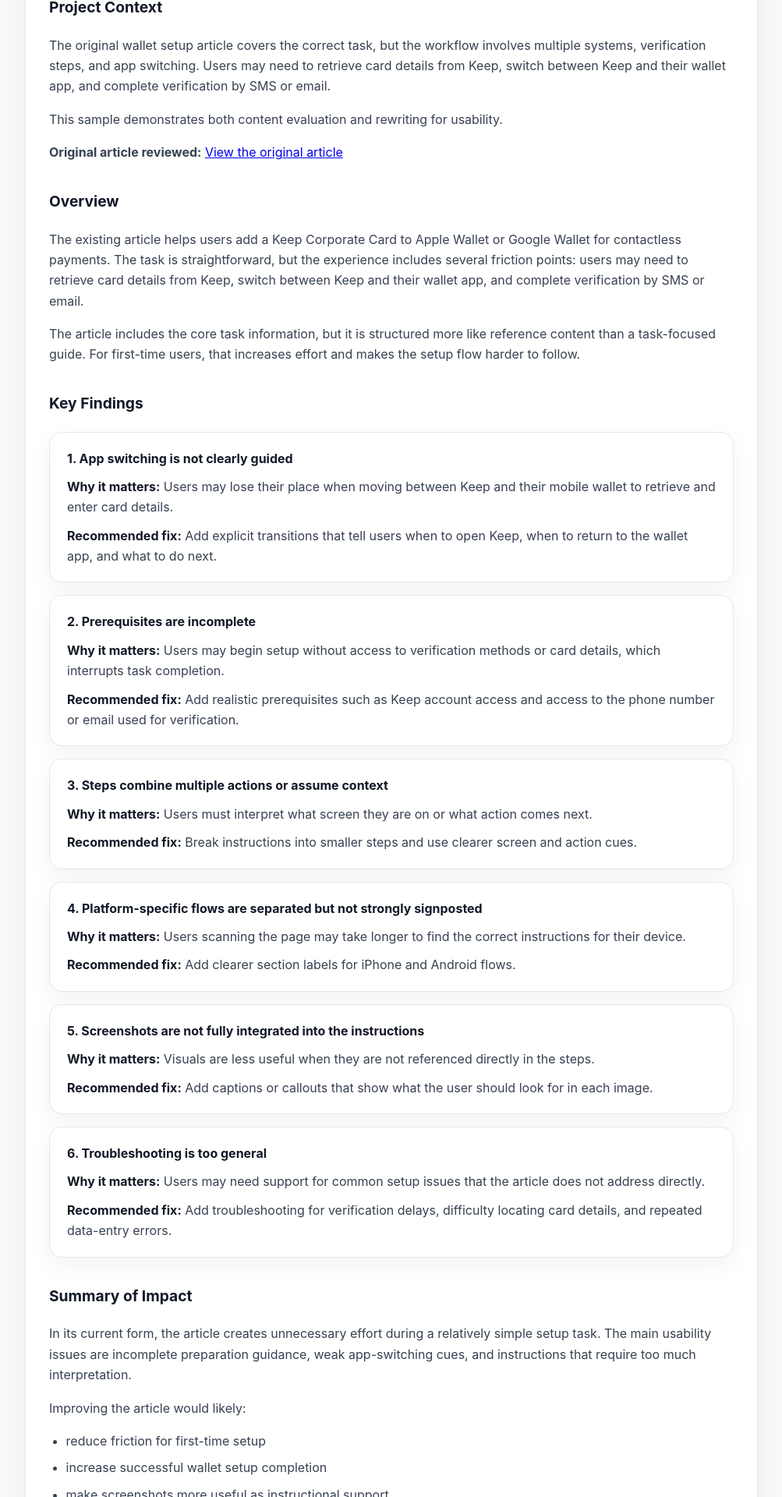
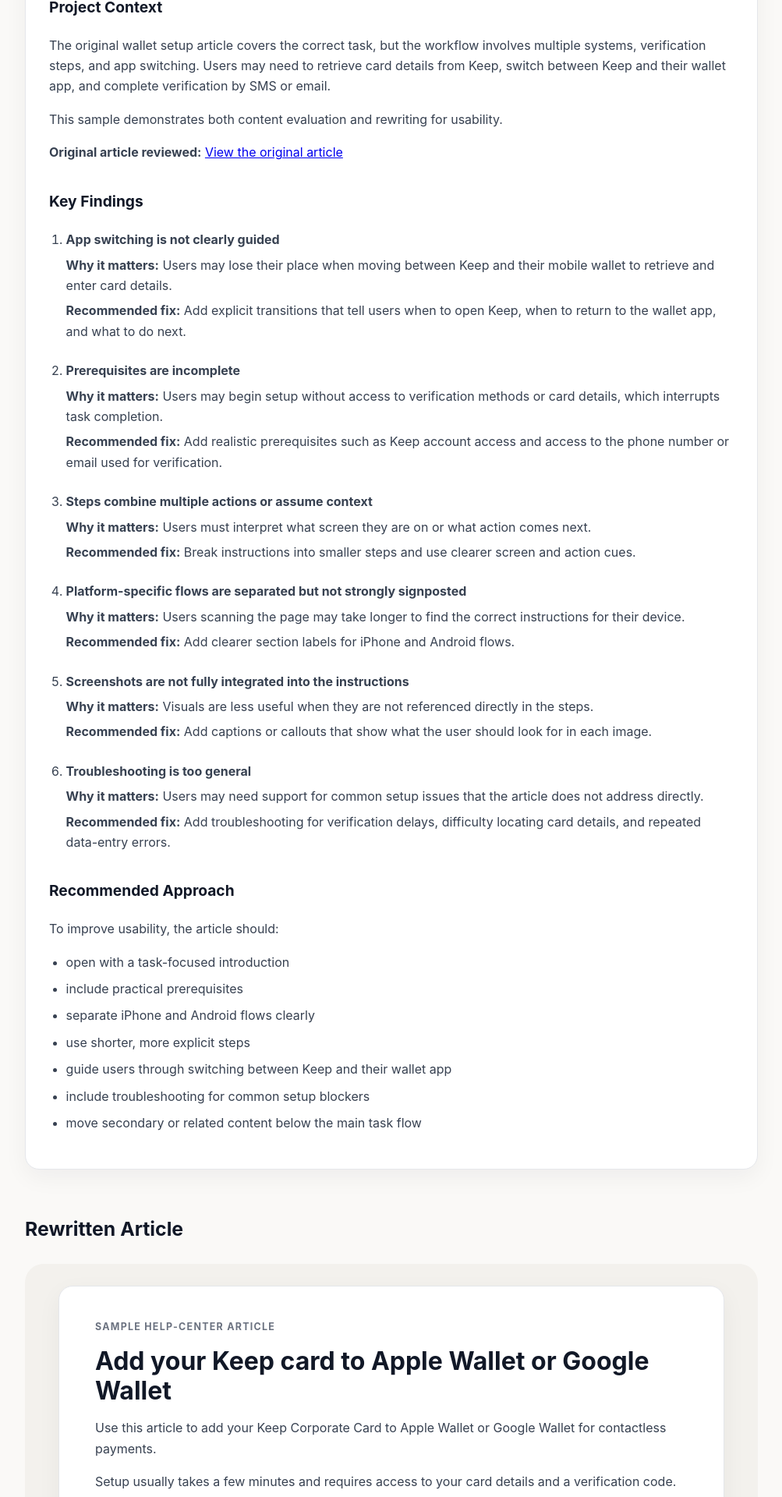
Before and after one commit to kimberleykenney/kimberleykenney.github.io, a Jekyll site: the page built from piece-1.md, in a window 1280 px wide. Shown: the part 782-2702 px from the top of the page at 78% size, without its empty margins (138-1141 px from the left). Built offline with Jekyll 4.4.1, drawn with Linux system fonts in a browser that asks for light colours; some of the changed text lies outside the part shown.

Commit message:
Update piece-1.md

```diff
--- a/piece-1.md
+++ b/piece-1.md
@@ -114,27 +113,16 @@ permalink: /piece-1/
     margin-top: 24px;
   }
 
-  .finding-grid {
-    display: grid;
-    gap: 16px;
+  .findings-list {
     margin-top: 20px;
   }
 
-  .finding {
-    border-radius: 16px;
-    padding: 20px 22px;
+  .findings-list li {
+    margin-bottom: 24px;
   }
 
-  .finding p {
-    margin: 0 0 10px;
-  }
-
-  .finding p:last-child {
-    margin-bottom: 0;
-  }
-
-  .finding strong {
-    color: #111827;
+  .findings-list p {
+    margin: 6px 0;
   }
 
   .article-wrap {
@@ -246,72 +234,45 @@ permalink: /piece-1/
   <a href="https://help.trykeep.com/en/articles/10132858-how-to-add-your-keep-card-to-your-digital-wallet" target="_blank">View the original article</a>
 </p>
 
-<h3>Overview</h3>
-
-<p>
-  The existing article helps users add a Keep Corporate Card to Apple Wallet or Google Wallet for contactless payments. The task is straightforward, but the experience includes several friction points: users may need to retrieve card details from Keep, switch between Keep and their wallet app, and complete verification by SMS or email.
-</p>
-
-<p>
-  The article includes the core task information, but it is structured more like reference content than a task-focused guide. For first-time users, that increases effort and makes the setup flow harder to follow.
-</p>
-
 <h3>Key Findings</h3>
 
-<div class="finding-grid">
-
-  <div class="finding">
-    <p><strong>1. App switching is not clearly guided</strong></p>
+<ol class="findings-list">
+  <li>
+    <strong>App switching is not clearly guided</strong>
     <p><strong>Why it matters:</strong> Users may lose their place when moving between Keep and their mobile wallet to retrieve and enter card details.</p>
     <p><strong>Recommended fix:</strong> Add explicit transitions that tell users when to open Keep, when to return to the wallet app, and what to do next.</p>
-  </div>
+  </li>
 
-  <div class="finding">
-    <p><strong>2. Prerequisites are incomplete</strong></p>
+  <li>
+    <strong>Prerequisites are incomplete</strong>
     <p><strong>Why it matters:</strong> Users may begin setup without access to verification methods or card details, which interrupts task completion.</p>
     <p><strong>Recommended fix:</strong> Add realistic prerequisites such as Keep account access and access to the phone number or email used for verification.</p>
-  </div>
+  </li>
 
-  <div class="finding">
-    <p><strong>3. Steps combine multiple actions or assume context</strong></p>
+  <li>
+    <strong>Steps combine multiple actions or assume context</strong>
     <p><strong>Why it matters:</strong> Users must interpret what screen they are on or what action comes next.</p>
     <p><strong>Recommended fix:</strong> Break instructions into smaller steps and use clearer screen and action cues.</p>
-  </div>
+  </li>
 
-  <div class="finding">
-    <p><strong>4. Platform-specific flows are separated but not strongly signposted</strong></p>
+  <li>
+    <strong>Platform-specific flows are separated but not strongly signposted</strong>
     <p><strong>Why it matters:</strong> Users scanning the page may take longer to find the correct instructions for their device.</p>
     <p><strong>Recommended fix:</strong> Add clearer section labels for iPhone and Android flows.</p>
-  </div>
+  </li>
 
-  <div class="finding">
-    <p><strong>5. Screenshots are not fully integrated into the instructions</strong></p>
+  <li>
+    <strong>Screenshots are not fully integrated into the instructions</strong>
     <p><strong>Why it matters:</strong> Visuals are less useful when they are not referenced directly in the steps.</p>
     <p><strong>Recommended fix:</strong> Add captions or callouts that show what the user should look for in each image.</p>
-  </div>
+  </li>
 
-  <div class="finding">
-    <p><strong>6. Troubleshooting is too general</strong></p>
+  <li>
+    <strong>Troubleshooting is too general</strong>
     <p><strong>Why it matters:</strong> Users may need support for common setup issues that the article does not address directly.</p>
     <p><strong>Recommended fix:</strong> Add troubleshooting for verification delays, difficulty locating card details, and repeated data-entry errors.</p>
-  </div>
-
-</div>
-
-<h3>Summary of Impact</h3>
-
-<p>
-  In its current form, the article creates unnecessary effort during a relatively simple setup task. The main usability issues are incomplete preparation guidance, weak app-switching cues, and instructions that require too much interpretation.
-</p>
-
-<p>Improving the article would likely:</p>
-
-<ul>
-  <li>reduce friction for first-time setup</li>
-  <li>increase successful wallet setup completion</li>
-  <li>make screenshots more useful as instructional support</li>
-  <li>reduce avoidable support questions</li>
-</ul>
+  </li>
+</ol>
 
 <h3>Recommended Approach</h3>
 
@@ -365,7 +326,7 @@ permalink: /piece-1/
 
 <ol>
   <li>Open Apple Wallet.</li>
-  <li>Tap the + icon.</li>
+  <li>Tap the + icon in the top-right corner.</li>
   <li>Tap Debit or Credit Card, then tap Continue.</li>
   <li>Tap Enter Card Details Manually.</li>
   <li>In a browser, sign in to Keep and open the card you want to add.</li>
```
Also changed, not shown: other parts of piece-1.md (+0 -1 lines).
